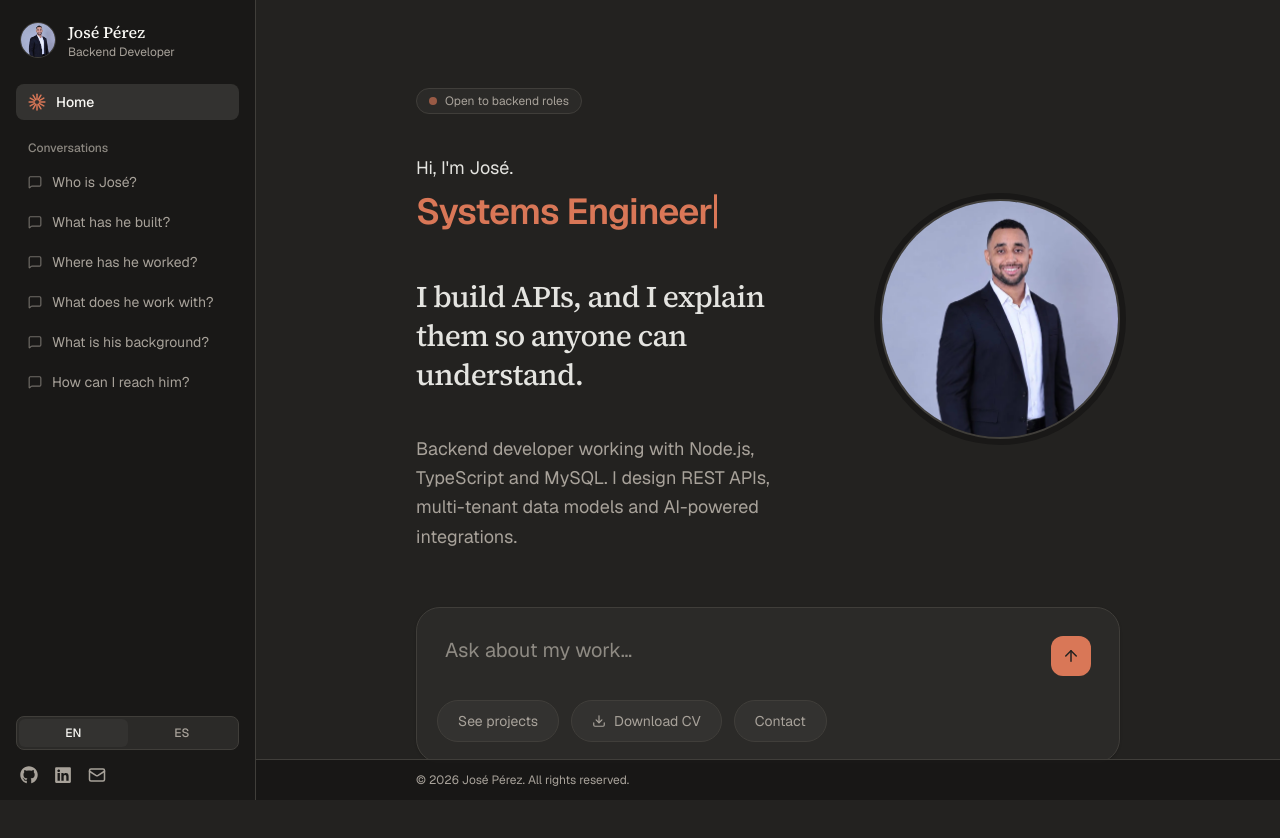
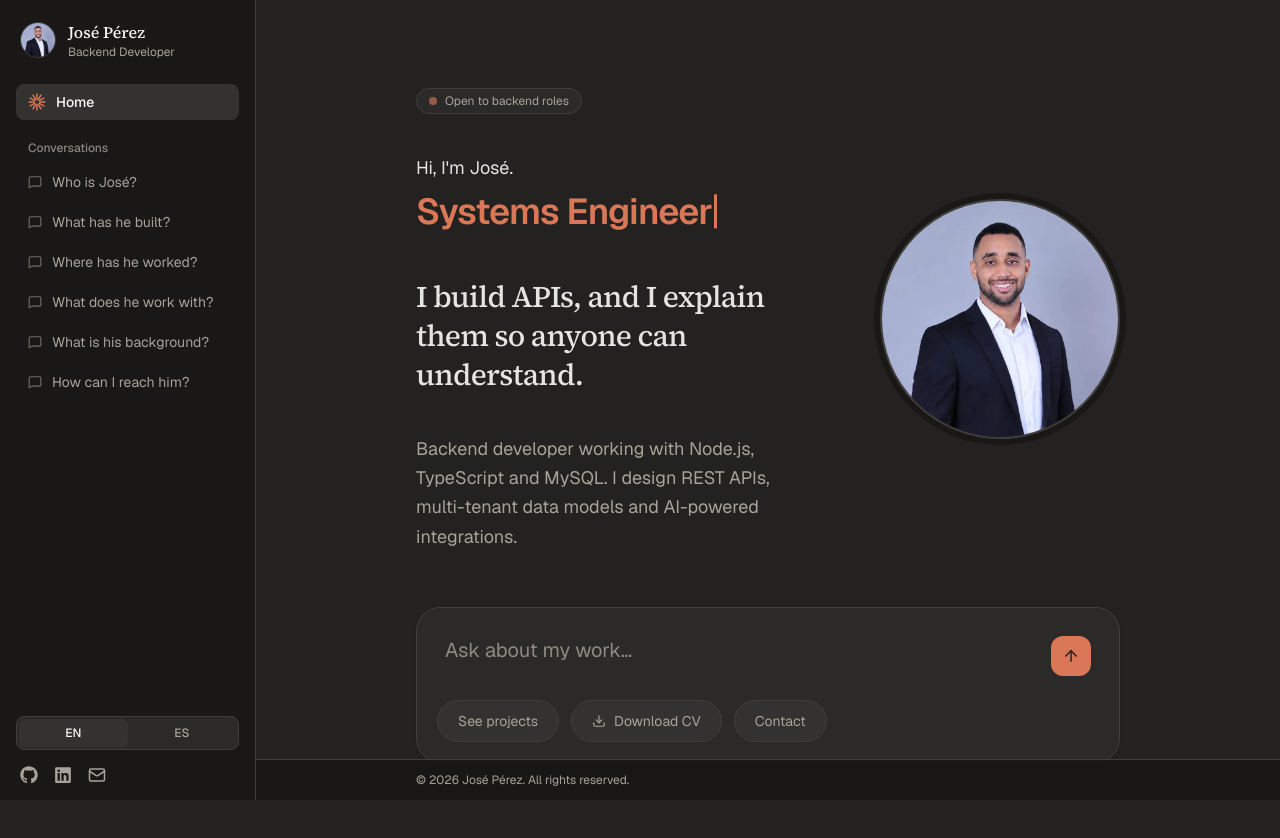
Before and after one commit to JosePerez0314/portfolio, a Next.js app: page / in a window 1280 px wide. Shown: the top 838 px of the page. Built offline with nearby package versions, Linux system fonts and the light colour scheme.

Commit message:
style(hero): reframe profile photo to show face
Co-Authored-By: Claude Sonnet 5.5 <noreply@anthropic.com>

```diff
--- a/components/Avatar.tsx
+++ b/components/Avatar.tsx
@@ -3,13 +3,17 @@ import me from "../public/img/me.jpeg";
 
 export default function Avatar({ size = 32 }: { size?: number }) {
   return (
-    <Image
-      src={me}
-      alt=""
-      width={size}
-      height={size}
-      className="shrink-0 rounded-full border border-line object-cover object-top"
+    <span
+      className="relative block shrink-0 overflow-hidden rounded-full border border-line"
       style={{ width: size, height: size }}
-    />
+    >
+      <Image
+        src={me}
+        alt=""
+        fill
+        sizes={`${size}px`}
+        className="origin-[68%_2%] scale-[1.25] object-cover object-top"
+      />
+    </span>
   );
 }
--- a/components/Hero.tsx
+++ b/components/Hero.tsx
@@ -109,7 +109,7 @@ export default function Hero() {
               fill
               priority
               sizes="(min-width: 768px) 260px, 176px"
-              className="object-cover object-top"
+              className="origin-[68%_2%] scale-[1.25] object-cover object-top"
             />
           </div>
         </div>
```
